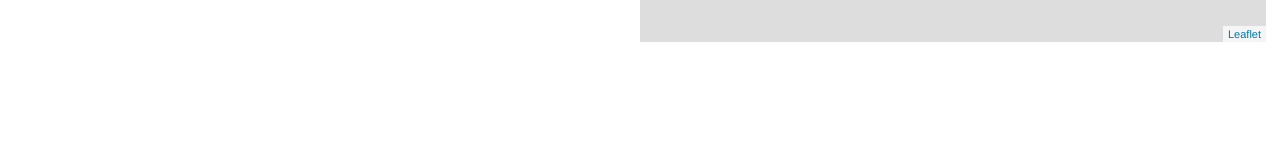
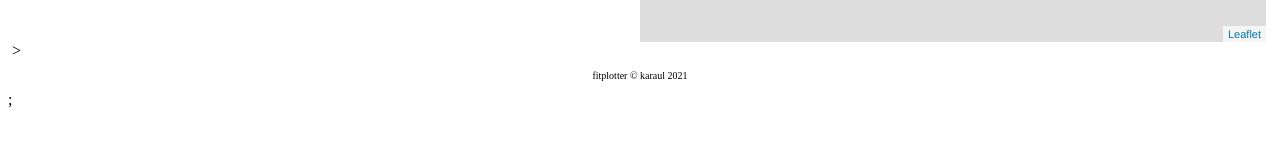
Before and after one commit to karaul/fitplotter, a website with bundled scripts: page index.html in a window 1280 px wide. Shown: the part 593-740 px from the top of the page. Built offline with nearby package versions, Linux system fonts and the light colour scheme.

Commit message:
add (c) to index

```diff
--- a/index.html
+++ b/index.html
@@ -82,8 +82,8 @@
 		<!-- <div class="column1" id="plotarea"></div> -->
 		<!-- <div class="column2" id="map"></div> -->
 	</div>
-
-
+	<br/>&nbsp><br/>
+	<p style="font-size: 10px; text-align:center">fitplotter &#169 karaul 2021 </p>;
 </body>
 
 <script type="module" src="./src/main.js"></script>
```
